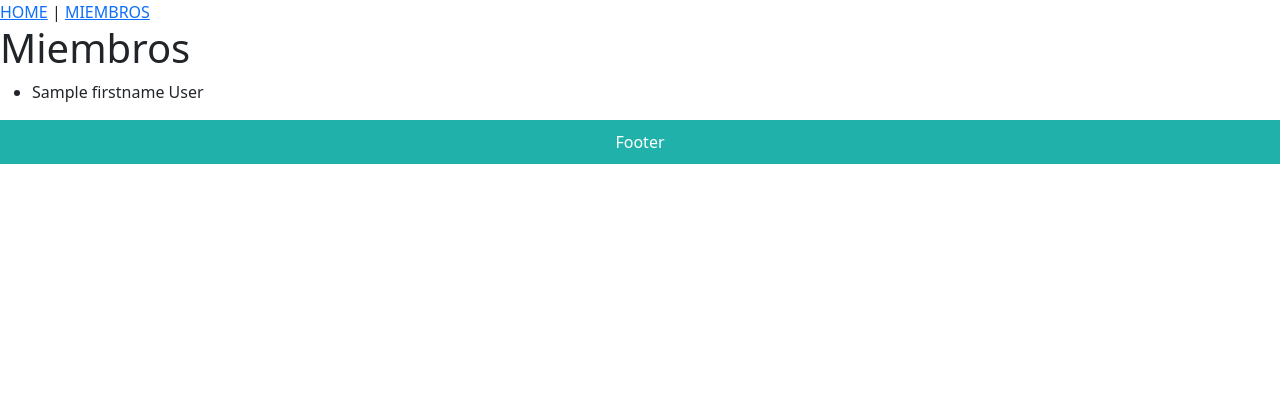
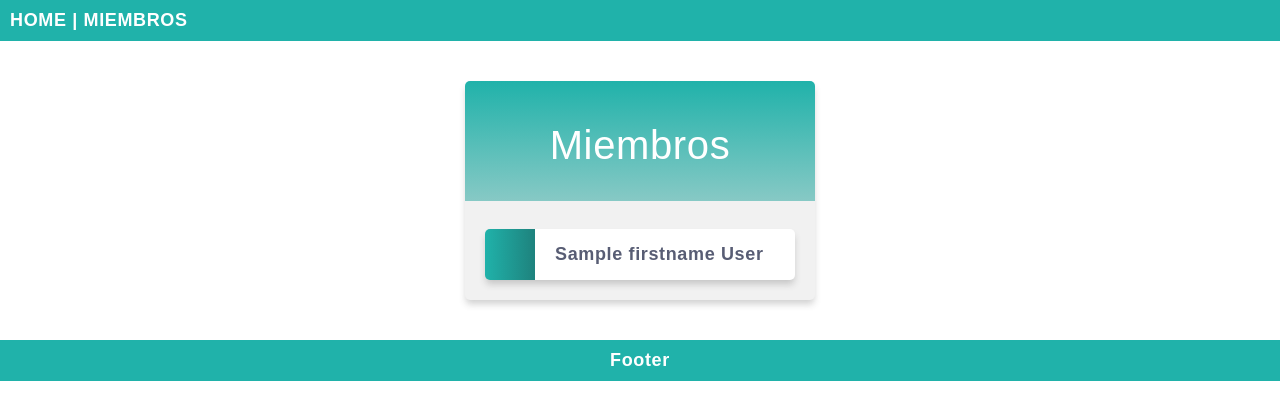
Before and after one commit to vikamj/miappendjango, a Django app: template myapp/members/templates/all_members.html in a window 1280 px wide. Shown: the top 420 px of the page. Run offline with Django 4.2, Linux system fonts and the light colour scheme; the template is opened without the code that fills it: most values are stand-ins (such as "Sample title", 1, 10 or a date in 2020); some libraries are stand-ins or nearby versions.

Commit message:
añadido css a la pagina principal

```diff
--- a/myapp/productionfiles/main.css
+++ b/myapp/productionfiles/main.css
@@ -4,3 +4,66 @@
     padding: 10px;
     text-align: center;
 }
+@import url('https://fonts.googleapis.com/css2?family=Source+Sans+Pro:wght@400;600&display=swap');
+body {
+  margin:0;
+  font: 600 18px 'Source Sans Pro', sans-serif;
+  letter-spacing: 0.64px;
+  color: #585d74;
+}
+.topnav {
+  background-color: lightseagreen;
+  color:#ffffff;
+  padding:10px;
+}
+.topnav a:link, .topnav a:visited {
+  text-decoration: none;
+  color: #ffffff;
+}
+.topnav a:hover, .topnav a:active {
+  text-decoration: underline;
+}
+.mycard {
+  background-color: #f1f1f1;
+  background-image: linear-gradient(to bottom, lightseagreen, rgb(135, 201, 197));
+  background-size: 100% 120px;
+  background-repeat: no-repeat;
+  margin: 40px auto;
+  width: 350px;
+  border-radius: 5px;
+  box-shadow: 0 5px 7px -1px rgba(51, 51, 51, 0.23);
+  padding: 20px;
+}
+.mycard h1 {
+  text-align: center;
+  color:#ffffff;
+  margin:20px 0 60px 0;
+}
+ul {
+  list-style-type: none;
+  padding: 0;
+  margin: 0;
+}
+li {
+  background-color: #ffffff;
+  background-image: linear-gradient(to right, lightseagreen, rgb(30, 130, 125));
+  background-size: 50px 60px;
+  background-repeat: no-repeat;
+  cursor: pointer;
+  transition: transform .25s;
+  border-radius: 5px;
+  box-shadow: 0 5px 7px -1px rgba(51, 51, 51, 0.23);
+  padding: 15px;
+  padding-left: 70px;
+  margin-top: 5px;
+}
+li:hover {
+  transform: scale(1.1);
+}
+a:link, a:visited {
+  color: lightseagreen;
+}
+.main, .main h1 {
+  text-align:center;
+  color:lightseagreen;
+}
```
Also changed, not shown: myapp/members/static/main.css (+63 -0 lines).
